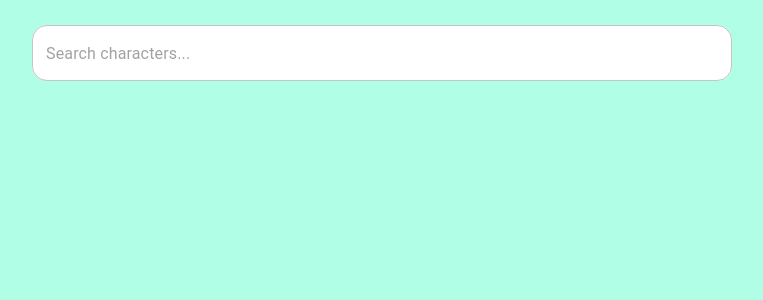
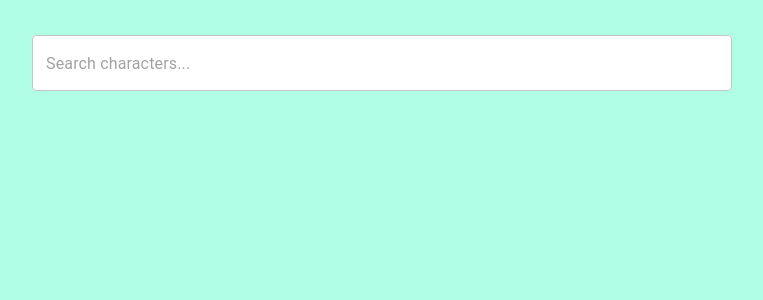
Before and after one commit to ozgur-okt/ram-characters, a React (Create React App) app: page / in a window 1280 px wide. Shown: the top 300 px of the page, without its empty margins (258-1021 px from the left). Built offline with nearby package versions, Linux system fonts and the light colour scheme.

Commit message:
modularization

```diff
--- /dev/null
+++ b/src/components/ErrorText/index.tsx
@@ -0,0 +1,10 @@
+import { Typography } from '@material-ui/core'
+
+function ErrorText({ errorText} : { errorText: string}) {
+
+  return (
+    <Typography variant="body1" color="error">{errorText}</Typography>
+  )
+}
+
+export default ErrorText
--- /dev/null
+++ b/src/components/HighlightText/index.tsx
@@ -0,0 +1,5 @@
+function HighlightText ({text, highlight}: { text: string; highlight: string; }) {
+  const parts = text.split(new RegExp(`(${highlight})`, 'gi'));
+  return <span>{parts.map(part => part.toLowerCase() === highlight.toLowerCase() ? <b>{part}</b> : part)}</span>;
+};
+export default HighlightText;
--- /dev/null
+++ b/src/components/SearchInput/index.css
@@ -0,0 +1,6 @@
+.search-input {
+  border-radius: 15px;
+  width: 700px;
+  margin:25px 0 15px 0;
+  background-color: white
+}
--- /dev/null
+++ b/src/components/SearchInput/index.tsx
@@ -0,0 +1,43 @@
+// SearchInput.tsx
+import React from 'react';
+import { TextField, CircularProgress, Chip } from '@material-ui/core';
+import { Character } from '../../types/types';
+import { useSelector } from 'react-redux';
+import { RootState } from '../../redux/store';
+import './index.css';
+
+interface SearchInputProps {
+  input: string;
+  selectedCharacters: Character[];
+  handleSelectCharacter: (character: Character) => void;
+  setInput: (input: string) => void;
+  handleKeyDown: (event: React.KeyboardEvent) => void;
+}
+
+const SearchInput: React.FC<SearchInputProps> = ({ input, selectedCharacters, handleSelectCharacter, setInput, handleKeyDown }) => {
+  const isLoading = useSelector((state: RootState) => state.isLoading);
+  return (
+    <TextField
+      type="text"
+      variant='outlined'
+      value={input}
+      onChange={e => setInput(e.target.value)}
+      onKeyDown={handleKeyDown}
+      placeholder="Search characters..."
+      InputProps={{
+        className: 'search-input',
+        startAdornment: selectedCharacters.map(character => (
+          <Chip
+            key={character.id}
+            label={character.name}
+            onDelete={() => handleSelectCharacter(character)}
+            style={{marginRight: '5px', borderRadius: '10px'}}
+          />
+        )),
+        endAdornment: isLoading && <CircularProgress color="inherit" size={30} />,
+      }}
+    />
+  );
+};
+
+export default SearchInput;
--- /dev/null
+++ b/src/views/Search/index.css
@@ -0,0 +1,17 @@
+.search-container {
+  padding:10px;
+  display:flex;
+  align-items:center;
+  flex-direction:column;
+  overflow:auto
+}
+
+.character-list {
+  border:0.5px solid gray;
+  border-radius:25px;
+  padding:0;
+  width:700px;
+  height:500px;
+  overflow:hidden;
+  background-color:white
+}
--- a/src/views/Search.tsx
+++ b/src/views/Search/index.tsx
@@ -1,17 +1,20 @@
 // Search.tsx
 import React, { useState, useEffect, useRef } from 'react';
 import { useSelector, useDispatch } from 'react-redux';
-import { fetchCharacters, clearCharacters } from '../redux/actions';
-import { Character } from '../types/types';
-import { AppDispatch, RootState } from '../redux/store';
+import { fetchCharacters, clearCharacters } from '../../redux/actions';
+import { Character } from '../../types/types';
+import { AppDispatch, RootState } from '../../redux/store';
 import { Chip, TextField, Checkbox, Avatar, ListItem, ListItemText, ListItemAvatar, CircularProgress, Typography, Divider, Box } from '@material-ui/core';
+import './index.css';
+import ErrorText from '../../components/ErrorText';
+import HighlightText from '../../components/HighlightText';
+import SearchInput from '../../components/SearchInput';
 
 function Search() {
   const [input, setInput] = useState('');
   const [selectedCharacters, setSelectedCharacters] = useState<Character[]>([]);
   const [focusedCharacterIndex, setFocusedCharacterIndex] = useState(0);
   const characters = useSelector((state: RootState) => state.characters);
-  const isLoading = useSelector((state: RootState) => state.isLoading);
   const error = useSelector((state: RootState) => state.error);
   const dispatch: AppDispatch = useDispatch();
   const listRef = useRef<HTMLDivElement>(null);
@@ -72,39 +75,21 @@ function Search() {
     });
   };
 
-  const highlightText = (text: string, highlight: string) => {
-    const parts = text.split(new RegExp(`(${highlight})`, 'gi'));
-    return <span>{parts.map(part => part.toLowerCase() === highlight.toLowerCase() ? <b>{part}</b> : part)}</span>;
-  };
-
   return (
-    <div style={{padding:"10px", display:"flex", alignItems:"center", flexDirection:"column", overflow:"auto" }}>
-      <TextField
-        type="text"
-        variant='outlined'
-        value={input}
-        onChange={e => setInput(e.target.value)}
-        onKeyDown={handleKeyDown}
-        placeholder="Search characters..."
-        InputProps={{
-          style: { borderRadius: '15px', width: '700px', margin: '15px 0 15px 0', backgroundColor: 'white'},
-          startAdornment: selectedCharacters.map(character => (
-            <Chip
-              key={character.id}
-              label={character.name}
-              onDelete={() => handleSelectCharacter(character)}
-              style={{marginRight: '5px', borderRadius: '10px'}}
-            />
-          )),
-          endAdornment: isLoading && <CircularProgress color="inherit" size={30} />,
-        }}
+    <div className='search-container'>
+      <SearchInput
+        input={input}
+        selectedCharacters={selectedCharacters}
+        handleSelectCharacter={handleSelectCharacter}
+        setInput={setInput}
+        handleKeyDown={handleKeyDown}
       />
       {error ? (
-        <Typography variant="body1" color="error">{error}</Typography>
+        <ErrorText errorText={error} />
       ) : characters.length > 0 && (
-        <div ref={listRef} style={{border:"0.5px solid gray", borderRadius:"25px", padding:"0", width:"700px", height:"500px", overflow:"hidden", backgroundColor:"white"}}>
+        <div ref={listRef} className='character-list'>
           {characters.map((character: Character, index: number) => (
-            <Box sx={{borderRadius:'15px'}}>
+            <Box sx={{ borderRadius: '15px' }}>
               <ListItem
                 key={character.id}
                 selected={index === focusedCharacterIndex}
@@ -112,13 +97,13 @@ function Search() {
                 <Checkbox
                   checked={!!selectedCharacters.find(c => c.id === character.id)}
                   onChange={() => handleSelectCharacter(character)}
-                  style={!!selectedCharacters.find(c => c.id === character.id) ? {color: '#1876d1'} : {}}
+                  style={!!selectedCharacters.find(c => c.id === character.id) ? { color: '#1876d1' } : {}}
                 />
                 <ListItemAvatar>
-                  <Avatar style={{borderRadius:'10px'}} src={character.image} />
+                  <Avatar style={{ borderRadius: '10px' }} src={character.image} />
                 </ListItemAvatar>
                 <ListItemText
-                  primary={highlightText(character.name, input)}
+                  primary={<HighlightText text={character.name} highlight={input} />}
                   secondary={`${character.episode.length} episodes`}
                 />
               </ListItem>
```
